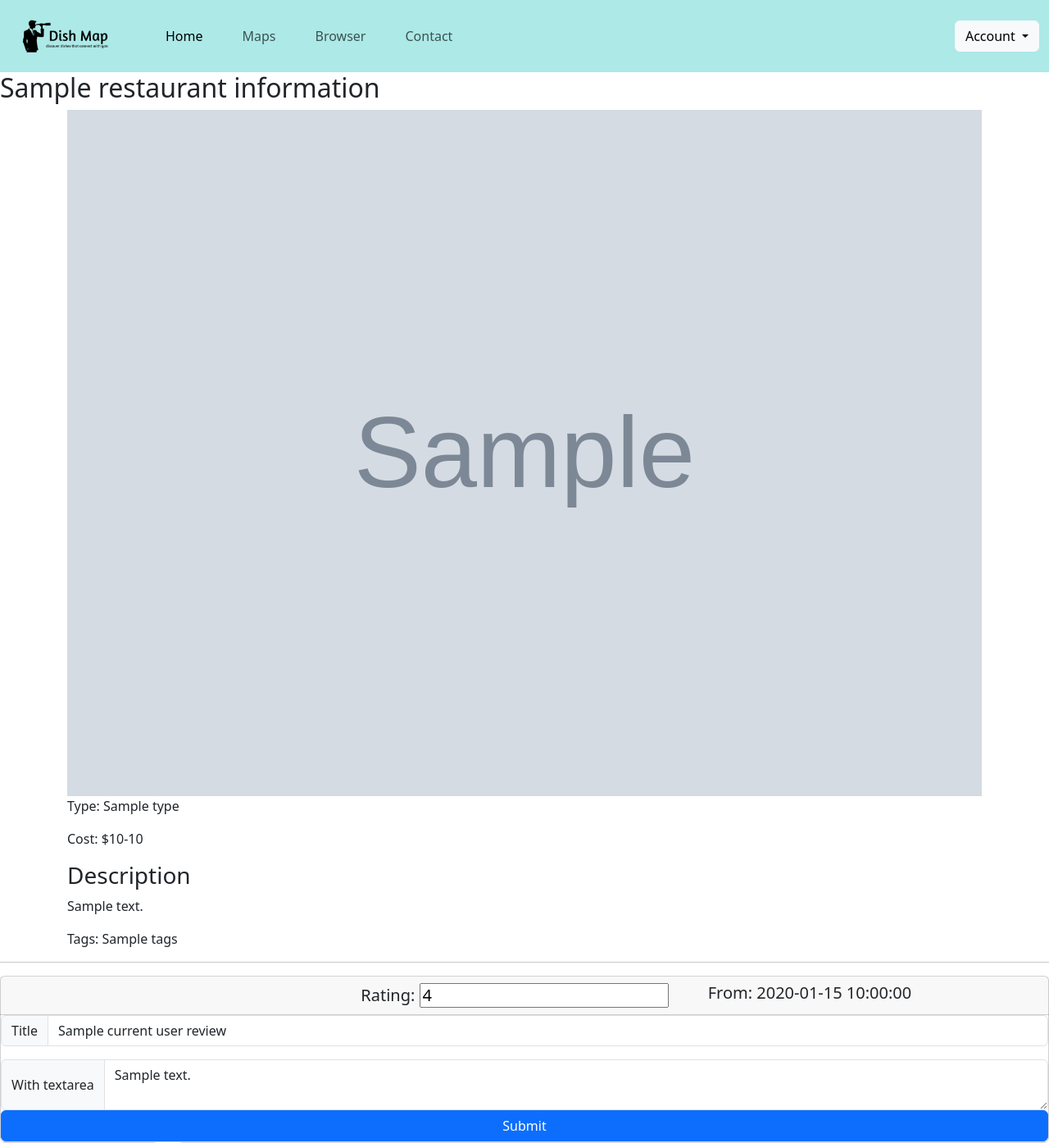
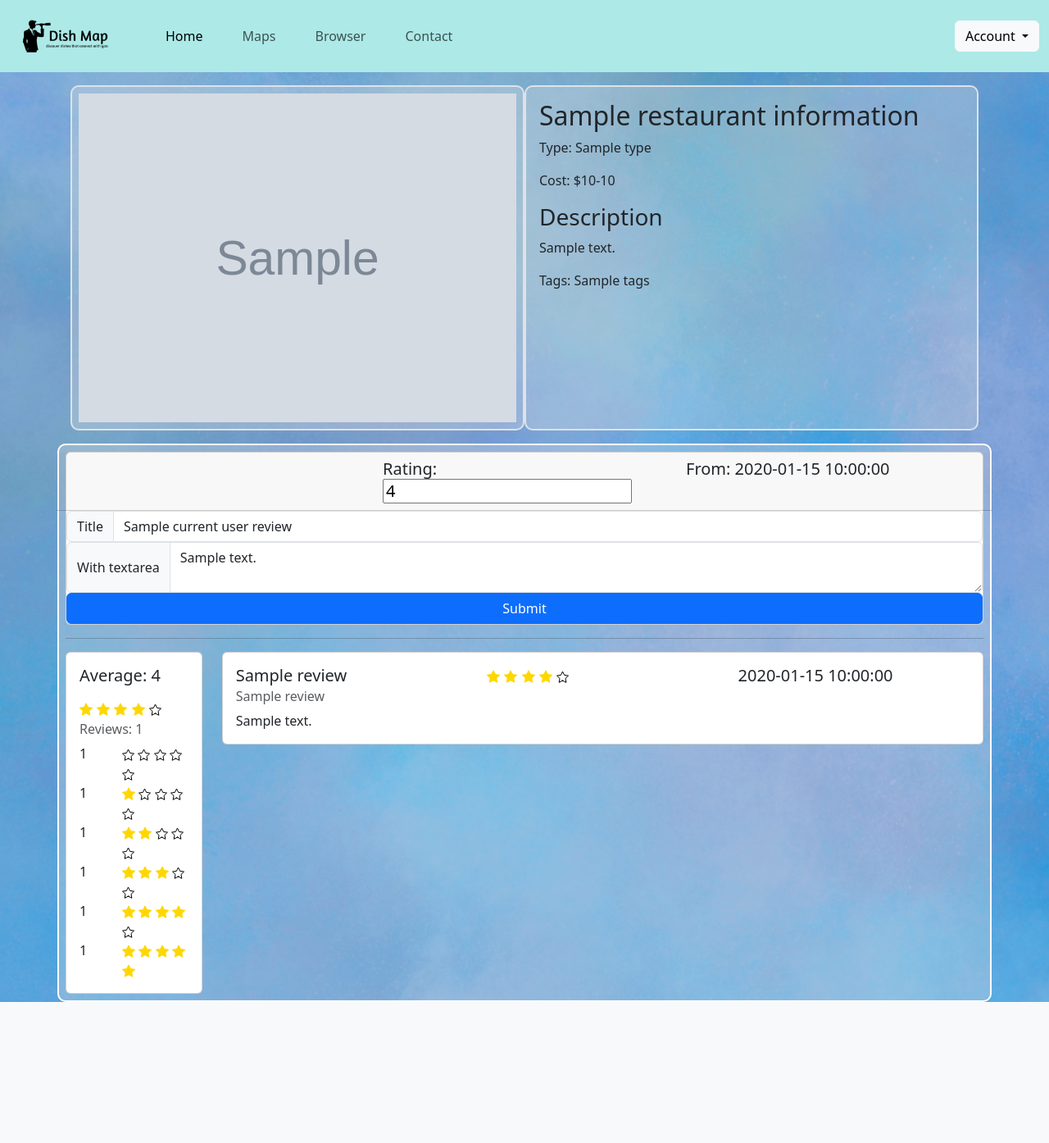
Before and after one commit to Brooklyn-STEAM/10042-Restaurant-Map-For-Cultures-With-Restricted-Diets, a Flask app: template templates/individual_restaurant_page.html.jinja in a window 1280 px wide. Shown: the top 1394 px of the page at 82% size. After the commit the page ends 1222 px from the top, so only its background shows below. Run offline with Flask 3, Linux system fonts and the light colour scheme; the template is opened without the code that fills it: most values are stand-ins (such as "Sample title", 1, 10 or a date in 2020); grey boxes marked "Sample" are stand-in pictures.

Commit message:
individual_resturant Page styling update

```diff
--- a/templates/individual_restaurant_page.html.jinja
+++ b/templates/individual_restaurant_page.html.jinja
@@ -8,12 +8,16 @@
     <link href="https://cdn.jsdelivr.net/npm/bootstrap@5.3.3/dist/css/bootstrap.min.css" rel="stylesheet" integrity="sha384-QWTKZyjpPEjISv5WaRU9OFeRpok6YctnYmDr5pNlyT2bRjXh0JMhjY6hW+ALEwIH" crossorigin="anonymous">
     <link href="/static/css/style.css" rel="stylesheet">
 </head>
-<body>
+<body class="OE-bg-img-cloudly-blue">
     {% include "components/navbar.html.jinja" %}
-    <main>
+    <main class="container">
+        <section class="row p-3">
+            <figure class="OE-bg-transparent-white container p-2 border border-2 col-sm-6 mb-3 mb-sm-0">
+                <img src="{{ restaurant_information['image'] }}" class="card-img-top" alt="...">
+            </figure>
+            <aside class="OE-bg-transparent-white container p-3 border border-2 col-sm-6">
                 <h2>{{ restaurant_information["name"] }}</h2>
-        <div class="container">
-            <img src="{{ restaurant_information['image'] }}" class="card-img-top" alt="...">
+
                 <p>
                     <span>Type:</span> {{ restaurant_information["type"] }}
                 </p>
@@ -26,12 +30,11 @@
                 <p>
                     <span>Tags:</span> {{ restaurant_information["tags"] }}
                 </p>
-        </div>
+            </aside>
+        </section>
     </main>
 
-    <hr>
-
-    <section id="restaurantReview">
+    <section id="restaurantReview" class="OE-bg-transparent-white p-2 container">
         {% if current_user_review != none %}
             <form class="card" action="/individual_restaurant/{{ restaurant_information['id'] }}/review_update" method="post">
                 <h5 class="card-header row">
@@ -48,7 +51,7 @@
                         From: {{ current_user_review["date"] }}
                     </div>
                 </h5>
-                <h6 class="input-group mb-3">
+                <h6 class="input-group mb-0">
                     <span class="input-group-text" id="basic-addon1">Title</span>
                     <input name="restaurant_review_title" type="text" class="form-control" aria-label="Title" aria-describedby="basic-addon1" required value="{{ current_user_review['title'] }}">
                 </h6>
@@ -87,6 +90,7 @@
 
             </form>
         {% endif %}
+        <hr>
         <div class="row">
             <div class="col-2">
                 <div class="card">
```
Lines whose indentation alone changed are shown as unchanged.
